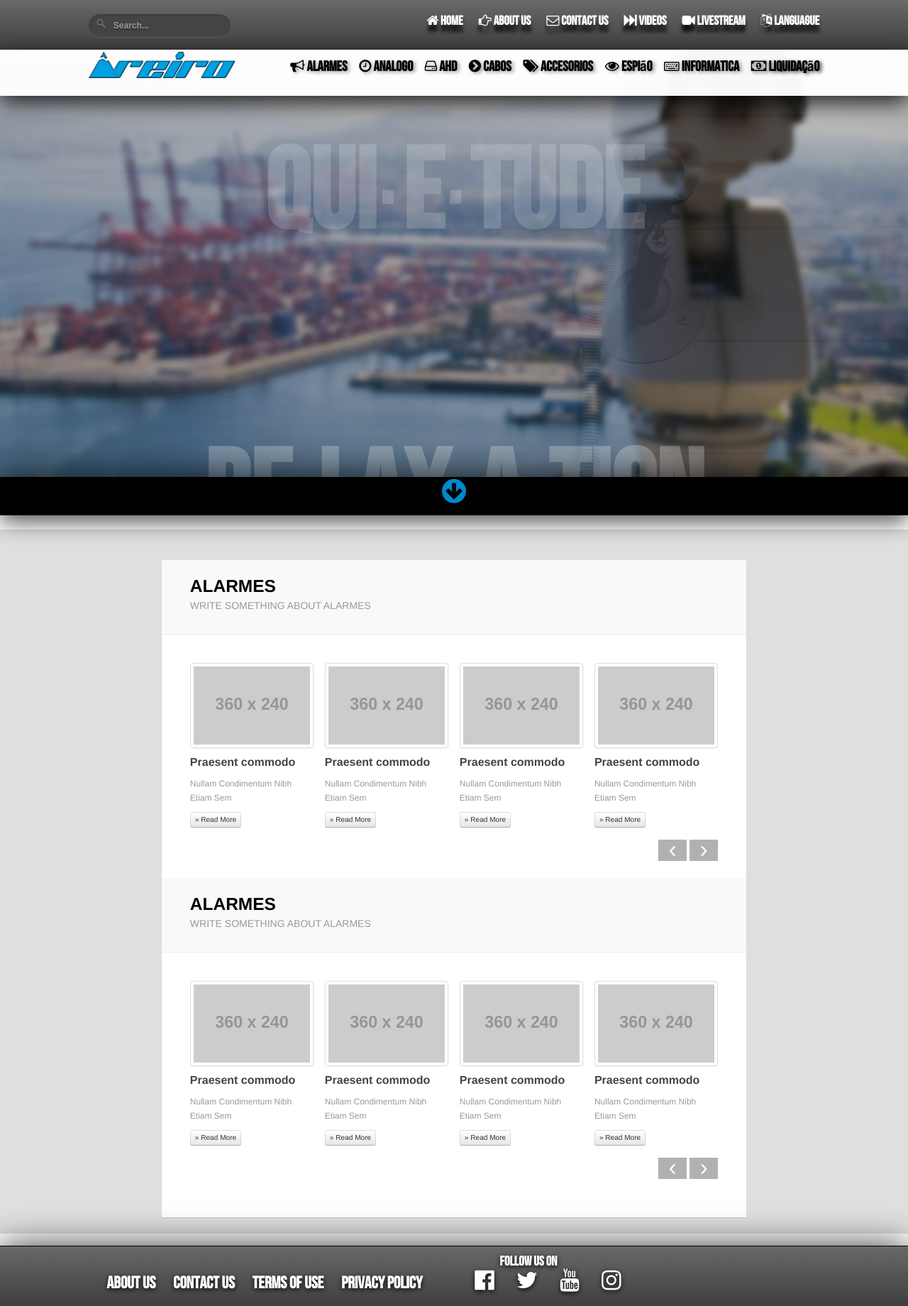
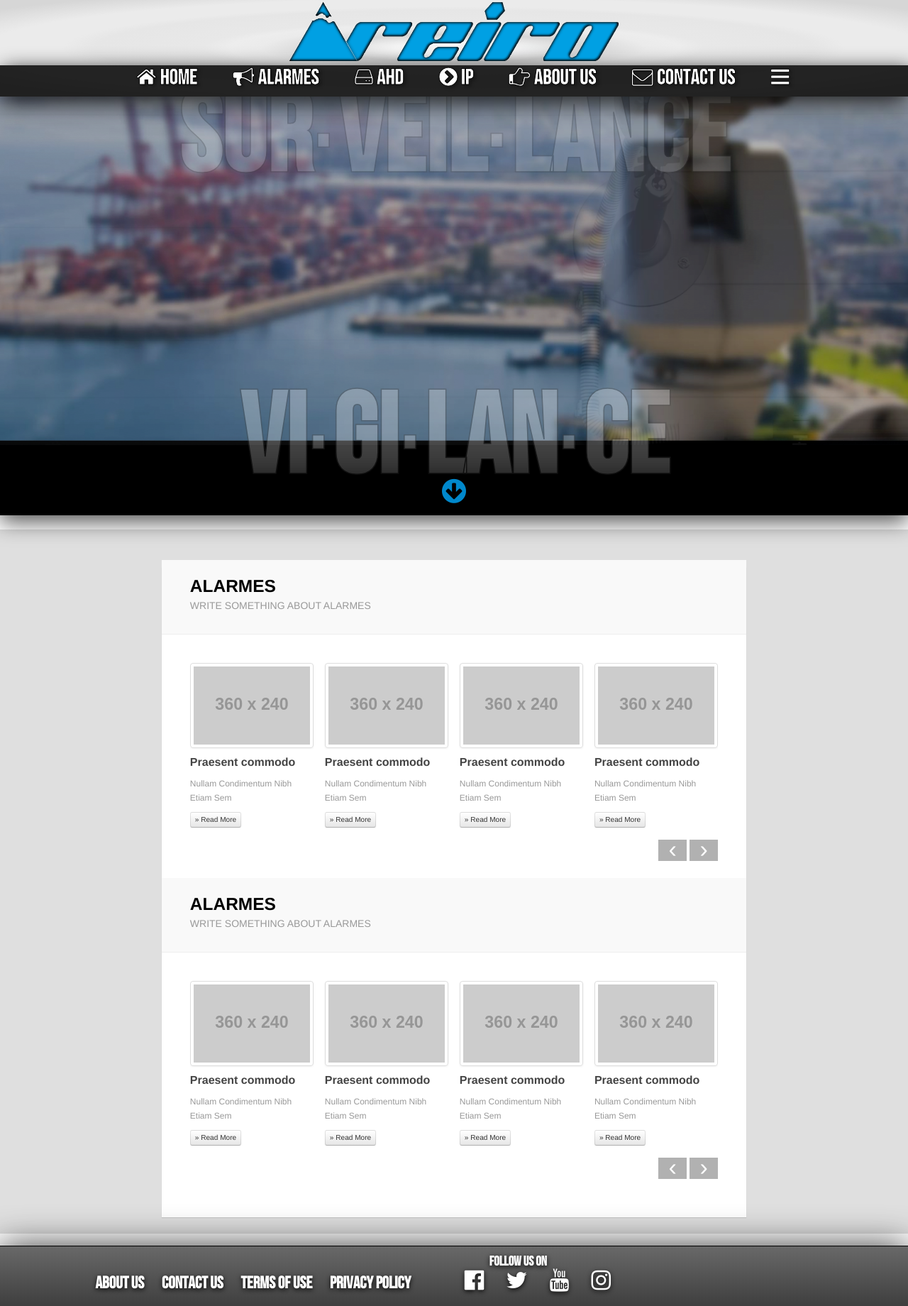
Before and after one commit to csdevs1/areiro, a PHP site: page / in a window 1280 px wide. Shown: the whole page at 71% size. Run offline with PHP 8.4, Linux system fonts and the light colour scheme; grey boxes labelled with a size stand in for pictures from a placeholder-image service; some libraries are stand-ins or nearby versions.

Commit message:
Header redesign

```diff
--- a/css/style3.css
+++ b/css/style3.css
@@ -2,10 +2,10 @@
 .cb-slideshow:after {
     position: fixed;
     width: 100%;
-    height: 60.010416667em;
+    height: 69.010416667em;
     margin: 0 auto;
     width: 100%;
-    top: 11.25%; /* CHECK: Before it was 0 */
+    top: 1.25%; /* CHECK: Before it was 0 */
     left: 0px;
     z-index: 0;
 }
@@ -47,6 +47,10 @@
 .cb-slideshow li div h3 {
     font-family: 'BebasNeueRegular', 'Arial Narrow', Arial, sans-serif;
     font-size: 160px;
+    -webkit-text-stroke-width: 0.01em;
+    -webkit-text-stroke-color: #444;
+    text-stroke-width: 0.01em;
+    text-stroke-color: #000;
     padding: 0 30px;
     line-height: 120px;
     color: rgba(255,255,255,0.8);
--- a/css/stylesheet.css
+++ b/css/stylesheet.css
@@ -1,7 +1,5 @@
 /* EREASE LATER */
-nav ul li {
-    transition: all 1s;
-}
+
 
 @charset "UTF-8";
 @font-face {
@@ -45,7 +43,7 @@ body {
 
 header {
     width: 100%;
-    position: fixed; /* CHECK: Before it wasn't before */
+    position: absolute;; /* CHECK: Before it wasn't before */
     top: 0;
     left: 0;
     z-index: 9000;
@@ -57,50 +55,60 @@ header {
     display: inline;
 }
 
+.nav ul li {
+    transition: all 1s;
+}
+
 /* TOP NAV */
 
 #top-nav {
     overflow: auto;
     width: 100%;
-    background-color: #3f3f3f;
-    background-image: -webkit-linear-gradient(top, #696969 0%,#3f3f3f 100%);
+    background-color: #000;
+    background-image: -webkit-linear-gradient(top, #ddd 1%,#000 0%);
     padding-bottom: 0px;
+    position: static;
 }
 
-#top-nav nav {
-    float: right;
+#top-nav ul li{
+    display: inline;
+    float: left;
 }
 
-#top-nav nav a:nth-child(-1n+5) {
+#top-nav ul a li {
+    -webkit-text-stroke-width: 0.03em;
+    -webkit-text-stroke-color: #000;
+    text-stroke-width:  0.03em;
+    text-stroke-color: #000;
     font-family: 'BebasNeueRegular', 'Arial Narrow', Arial, sans-serif;
     font-weight:bolder;
     text-decoration: none;
-    color: #FFF;
-    text-shadow: 0px 10px 5px rgba(0, 0, 0, 0.8);
-    margin-right: 1em;
+    color: #fff;
+    text-shadow: 3px 2px 5px rgba(1, 1, 1, 0.4);
 }
 
-#top-nav nav a:last-child {
-    font-family: 'BebasNeueRegular', 'Arial Narrow', Arial, sans-serif;
-    font-weight:bolder;
-    text-decoration: none;
-    color: #FFF;
-    text-shadow: 0px 10px 5px rgba(0, 0, 0, 0.8);
+#top-nav ul a li:nth-child(1) {
+    margin-right: 1.33333333em;
 }
 
+#top-nav .wrapper {
+    margin-left: auto;
+    margin-right: auto;
+    width: 50%;
+}
 
 #q {
-    float: left;
-    background: url(../img/search-dark.png) no-repeat 10px 6px #444;
+    float: right;
+    background: url(../img/search-dark.png) no-repeat 10px 6px #ddd;
     border: 0 none;
     font: bold 12px Arial,Helvetica,Sans-serif;
     color: #777;
-    width: 150px;
+    width: 12%;
     padding: 6px 15px 6px 35px;
     -webkit-border-radius: 20px;
     -moz-border-radius: 20px;
     border-radius: 20px;
-    text-shadow: 0 2px 2px rgba(0, 0, 0, 0.3);
+    text-shadow: 0 2px 2px rgba(0, 0, 0, 0.1);
     -webkit-box-shadow: 0 1px 0 rgba(255, 255, 255, 0.1), 0 1px 3px rgba(0, 0, 0, 0.2) inset;
     -moz-box-shadow: 0 1px 0 rgba(255, 255, 255, 0.1), 0 1px 3px rgba(0, 0, 0, 0.2) inset;
     box-shadow: 0 1px 0 rgba(255, 255, 255, 0.1), 0 1px 3px rgba(0, 0, 0, 0.2) inset;
@@ -122,32 +130,51 @@ header {
     padding-top: .249868766em;
     overflow: auto;
     width: 100%;
-    background: rgba(255, 255, 255, 0.97);
+    background: rgba(255,255,255,1);
+    /* gradient background */
+    background: rgba(245,245,245,0.99);
+    background: -moz-radial-gradient(center, ellipse cover, rgba(245,245,245,0.99) 0%, rgba(245,245,245,0.99) 9%, rgba(217,217,217,1) 19%, rgba(214,214,214,1) 20%, rgba(235,235,235,1) 30%, rgba(237,237,237,1) 35%, rgba(232,232,232,1) 39%, rgba(230,230,230,1) 56%, rgba(235,235,235,1) 61%, rgba(235,235,235,1) 73%, rgba(214,214,214,1) 91%);
+    background: -webkit-gradient(radial, center center, 0px, center center, 100%, color-stop(0%, rgba(245,245,245,0.99)), color-stop(9%, rgba(245,245,245,0.99)), color-stop(19%, rgba(217,217,217,1)), color-stop(20%, rgba(214,214,214,1)), color-stop(30%, rgba(235,235,235,1)), color-stop(35%, rgba(237,237,237,1)), color-stop(39%, rgba(232,232,232,1)), color-stop(56%, rgba(230,230,230,1)), color-stop(61%, rgba(235,235,235,1)), color-stop(73%, rgba(235,235,235,1)), color-stop(91%, rgba(214,214,214,1)));
+    background: -webkit-radial-gradient(center, ellipse cover, rgba(245,245,245,0.99) 0%, rgba(245,245,245,0.99) 9%, rgba(217,217,217,1) 19%, rgba(214,214,214,1) 20%, rgba(235,235,235,1) 30%, rgba(237,237,237,1) 35%, rgba(232,232,232,1) 39%, rgba(230,230,230,1) 56%, rgba(235,235,235,1) 61%, rgba(235,235,235,1) 73%, rgba(214,214,214,1) 91%);
+    background: -o-radial-gradient(center, ellipse cover, rgba(245,245,245,0.99) 0%, rgba(245,245,245,0.99) 9%, rgba(217,217,217,1) 19%, rgba(214,214,214,1) 20%, rgba(235,235,235,1) 30%, rgba(237,237,237,1) 35%, rgba(232,232,232,1) 39%, rgba(230,230,230,1) 56%, rgba(235,235,235,1) 61%, rgba(235,235,235,1) 73%, rgba(214,214,214,1) 91%);
+    background: -ms-radial-gradient(center, ellipse cover, rgba(245,245,245,0.99) 0%, rgba(245,245,245,0.99) 9%, rgba(217,217,217,1) 19%, rgba(214,214,214,1) 20%, rgba(235,235,235,1) 30%, rgba(237,237,237,1) 35%, rgba(232,232,232,1) 39%, rgba(230,230,230,1) 56%, rgba(235,235,235,1) 61%, rgba(235,235,235,1) 73%, rgba(214,214,214,1) 91%);
+    background: radial-gradient(ellipse at center, rgba(245,245,245,0.99) 0%, rgba(245,245,245,0.99) 9%, rgba(217,217,217,1) 19%, rgba(214,214,214,1) 20%, rgba(235,235,235,1) 30%, rgba(237,237,237,1) 35%, rgba(232,232,232,1) 39%, rgba(230,230,230,1) 56%, rgba(235,235,235,1) 61%, rgba(235,235,235,1) 73%, rgba(214,214,214,1) 91%);
+    filter: progid:DXImageTransform.Microsoft.gradient( startColorstr='#f5f5f5', endColorstr='#d6d6d6', GradientType=1 );
+    /* end of gradient background */
     box-shadow: 0 10px 30px rgba(0,0,0,0.8);
     visibility: visible;
 }
 
 #main-nav nav {
-    margin-top: 10px;
-    float: right;
+    background-color: rgba(0, 0, 0, 0.85);
+    box-shadow: 5px 6px 28px rgba(0,0,0,0.9);
+    text-align: center;
+    margin-bottom: 0;
+    padding: 0.1%;
+    margin-top: 0.5%;
+    margin-left: auto;
+    margin-right: auto;
     paddgin-right: 0;
+    clear: both;
 }
 
-#main-nav .nav a:nth-child(-1n+7) {
+#main-nav .nav ul li a {
+    -webkit-text-stroke-width: 0.03em;
+    -webkit-text-stroke-color: #000;
+    text-stroke-width:  0.03em;
+    text-stroke-color: #000;
     font-family: 'BebasNeueRegular', 'Arial Narrow', Arial, sans-serif;
     font-weight:bolder;
     text-decoration: none;
-    color: #000;
+    color: #fff;
     text-shadow: 3px 2px 5px rgba(1, 1, 1, 0.4);
-    margin-right: .633333333em;
 }
 
-#main-nav .nav a:last-child {
-    font-family: 'BebasNeueRegular', 'Arial Narrow', Arial, sans-serif;
-    font-weight:bolder;
-    text-decoration: none;
-    color: #000;
-    text-shadow: 3px 2px 5px rgba(1, 1, 1, 0.7);
+#main-nav .nav ul li:nth-child(-1n+6) {
+    margin-right: 3.33333333em;
+}
+
+#main-nav .nav ul li:last-child {
     margin-right: 0;
 }
 
@@ -177,7 +204,13 @@ footer {
 footer ul {
     margin-left: auto;
     margin-right: auto;
-    width: 95%;
+    width: 100%;
+}
+
+footer .wrapper {
+    margin-left: auto;
+    margin-right: auto;
+    width: 79%;
 }
 
 footer ul li {
@@ -480,10 +513,48 @@ footer #social ul li {
 /* MEDIA QUERIES */
 
 @media screen and (min-width: 1820px) {
+    .logo {
+        margin-left: auto;
+        margin-right: auto;
+        width: 45%;
+    }
 
+    .logo img {
+        max-width: 100%;
+    }
+
+    #top-nav ul a li {
+        font-size: 1.6em;
+        transition: all 0.0001s ease 0s;
+    }
+
+    #top-nav ul a li:hover {
+        font-size: 1.55em;
+        font-weight: 600;
+        text-decoration: none;
+        color: #999;
+        text-shadow: 4px 3px 5px rgba(1, 1, 1, 0.5);
+    }
+
+    #main-nav ul li a {
+        font-size: 2.2em;
+        transition: all 0.0001s ease 0s;
+    }
+
+    #main-nav ul li a:hover {
+        font-size: 2.1em;
+        font-weight: 600;
+        text-decoration: none;
+        color: #999;
+        text-shadow: 4px 3px 5px rgba(1, 1, 1, 0.5);
+    }
+}
+
+@media screen and (max-width: 1819px) {
     .logo {
-        float: left;
-        width: 20%;
+        margin-left: auto;
+        margin-right: auto;
+        width: 45%;
     }
 
     .logo img {
@@ -491,7 +562,7 @@ footer #social ul li {
     }
 
     #top-nav a {
-        font-size: 1.9em;
+        font-size: 1.57em;
         transition: all 0.1s ease 0s;
     }
 
@@ -504,7 +575,7 @@ footer #social ul li {
     }
 
     #main-nav a {
-        font-size: 2.2em;
+        font-size: 216.789%;
         transition: all 0.1s ease 0s;
     }
 
@@ -515,17 +586,21 @@ footer #social ul li {
         color: #111;
         text-shadow: 4px 3px 5px rgba(1, 1, 1, 0.5);
     }
+
+    @media screen and (max-width: 1191px) {
+        #main-nav .wrapper{
+            min-width: 100%;
         }
 
-@media screen and (max-width: 1819px) {
-    .logo {
-        float: left;
-        width: 20%;
+        #content .wrapper{
+            min-width: 100%;
         }
 
-    .logo img {
-        max-width: 100%;
+        .container-fluid {
+            min-width: 100%;
         }
+    }
+    /*
 
     #top-nav a {
         font-size: 1.5em;
@@ -582,22 +658,24 @@ footer #social ul li {
         text-shadow: 4px 3px 5px rgba(1, 1, 1, 0.7);
     }
 }
+/*
 
-@media screen and (max-width: 1552px) {
+@media screen and (max-width: 1522px) {
 
      #main-nav a {
-        font-size: 1.732em;
+        font-size: 2.153em;
         transition: all 0.1s ease 0s;
     }
 
     #main-nav a:hover {
-         font-size: 1.7em;
+        font-size: 2.1em;
         font-weight: 600;
         text-decoration: none;
         color: #111;
-         text-shadow: 4px 3px 5px rgba(1, 1, 1, 0.7);
+        text-shadow: 4px 3px 5px rgba(1, 1, 1, 0.5);
     }
 }
+
 
 @media screen and (max-width: 1446px) {
     #top-nav a {
@@ -626,9 +704,6 @@ footer #social ul li {
         text-shadow: 4px 3px 5px rgba(1, 1, 1, 0.7);
     }
 
-    footer #social {
-     /*   margin-left: 30%;*/
-    }
 }
 
 @media screen and (max-width: 1350px) {
@@ -643,10 +718,6 @@ footer #social ul li {
         text-decoration: none;
         color: #111;
         text-shadow: 4px 3px 5px rgba(1, 1, 1, 0.7);
-    }
-
-    footer #social {
-      /*  margin-left: 15%;*/
     }
 }
 
--- a/index.php
+++ b/index.php
@@ -24,38 +24,34 @@
     <body>
         <section id="main-wrapper">
             <header>
-                <div id="top-nav" class="top-nav">
+                <div id="main-nav">
                     <div class="wrapper">
+                        <div class="logo"><a href="index.php"><img src="img/logo.png"></a></div>
+                    </div>
+                    <nav class="nav">
+                        <div class="wrapper">
+                            <ul>
+                                <li><a href="index.php"><i class="fa fa-home"></i> Home</a></li>
+                                <li><a href="category.html"><i class="fa fa-bullhorn"></i> Alarmes</a></li>
+                                <li><a href="#"><i class="fa fa-hdd-o"></i> Ahd</a></li>
+                                <li><a href="#"><i class="fa fa-chevron-circle-right"></i> IP</a></li>
+                                <li><a href="#"><i class="fa fa-hand-o-right"></i> About us</a></li>
+                                <li><a href="#"><i class="fa fa-envelope-o"></i> Contact us</a>  </li>
+                                <li><a href="#"><span class="menu-button"><i class="fa fa-bars"></i></span></a></li>
+                            </ul>
+                        </div>
+                    </nav>
+                </div>
+                <div id="top-nav" >
+                    <div class="wrapper">
+                        <ul>
+                            <a href="#"><li><i class="fa fa-fast-forward"></i> Videos</li></a>
+                            <a href="#"><li><i class="fa fa-video-camera"></i>LiveStream</li></a>
+                            <a href="#"><li><i class="fa fa-language"></i> Languague</li></a>
+                        </ul>
                         <form method="get" action="/search" id="search">
                             <input name="q" id="q" type="search" size="40" placeholder="Search..." />
                         </form>
-                        <nav class="nav">
-                            <ul>
-                                <a href="index.php"><li><i class="fa fa-home"></i> Home</li></a>
-                                <a href="#"><li><i class="fa fa-hand-o-right"></i> About us</li></a>
-                                <a href="#"><li><i class="fa fa-envelope-o"></i> Contact us</li></a>
-                                <a href="#"><li><i class="fa fa-fast-forward"></i> Videos</li></a>
-                                <a href="#"><li><i class="fa fa-video-camera"></i> LiveStream</li></a>
-                                <a href="#"><li><i class="fa fa-language"></i> Languague</li></a>
-                            </ul>
-                        </nav>
-                    </div>
-                </div>
-                <div id="main-nav">
-                    <div class="wrapper">
-                        <div class="logo"><a href="index.php"><img src="img/logo.png"></a></div>
-                        <nav class="nav">
-                            <ul>
-                                <a href="category.html"><li><i class="fa fa-bullhorn"></i> Alarmes</li></a>
-                                <a href="#"><li><i class="fa fa-clock-o"></i> Analogo</li></a>
-                                <a href="#"><li><i class="fa fa-hdd-o"></i> Ahd</li></a>
-                                <a href="#"><li><i class="fa fa-chevron-circle-right"></i> Cabos</li></a>
-                                <a href="#"><li><i class="fa fa-tags"></i> Accesorios</li></a>
-                                <a href="#"><li><i class="fa fa-eye"></i> Espião</li></a>
-                                <a href="#"><li><i class="fa fa-keyboard-o"></i> Informatica</li></a>
-                                <a href="#"><li><i class="fa fa-money"></i> Liquidação</li></a>
-                            </ul>
-                        </nav>
                     </div>
                 </div>
 
@@ -73,14 +69,9 @@
                     <div class="wrapper">
                         <nav class="nav-main">
                             <ul>
-                                <a href="category.html"><li><i class="fa fa-bullhorn"></i> Alarmes</li></a>
-                                <a href="#"><li><i class="fa fa-clock-o"></i> Analogo</li></a>
-                                <a href="#"><li><i class="fa fa-hdd-o"></i> Ahd</li></a>
-                                <a href="#"><li><i class="fa fa-chevron-circle-right"></i> Cabos</li></a>
-                                <a href="#"><li><i class="fa fa-tags"></i> Accesorios</li></a>
-                                <a href="#"><li><i class="fa fa-eye"></i> Espião</li></a>
-                                <a href="#"><li><i class="fa fa-keyboard-o"></i> Informatica</li></a>
-                                <a href="#"><li><i class="fa fa-money"></i> Liquidação</li></a>
+                                <li><a href="category.html"><i class="fa fa-bullhorn"></i> Alarmes</a></li>
+                                <li><a href="#"><i class="fa fa-hdd-o"></i> Ahd</a></li>
+                                <li><a href="#"><i class="fa fa-chevron-circle-right"></i> IP</a></li>
                             </ul>
                         </nav>
                     </div>
@@ -89,11 +80,11 @@
             <div class="slider">
                 <section>
                     <ul class="cb-slideshow">
-                        <li><span></span><div><h3>re·lax·a·tion</h3></div></li>
-                        <li><span></span><div><h3>qui·e·tude</h3></div></li>
-                        <li><span></span><div><h3>bal·ance</h3></div></li>
-                        <li><span></span><div><h3>e·qua·nim·i·ty</h3></div></li>
-                        <li><span></span><div><h3>com·po·sure</h3></div></li>
+                        <li><span></span><div><h3>vi·gi·lan·ce</h3></div></li>
+                        <li><span></span><div><h3>sur·veil·lance</h3></div></li>
+                        <li><span></span><div><h3>se·cu·ri·ty</h3></div></li>
+                        <li><span></span><div><h3>pro·tec·tion</h3></div></li>
+                        <li><span></span><div><h3>pre·ven·tion</h3></div></li>
                         <li><span></span><div><h3>se·ren·i·ty</h3></div></li>
                     </ul>
                 </section>
```
Also changed, not shown: other parts of css/stylesheet.css (+63 -54 lines), category.html (+28 -37 lines), js/script.js (+7 -21 lines), product.html (+27 -36 lines). Lines whose indentation alone changed are shown as unchanged.
